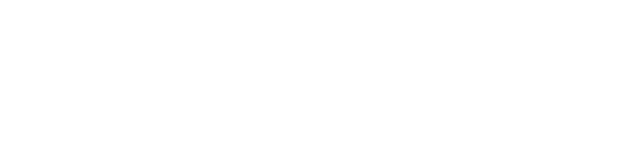
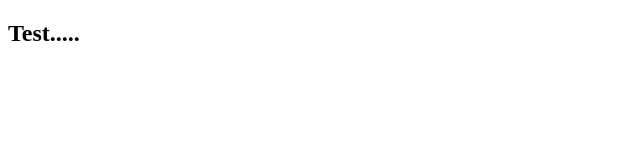
Before and after one commit to archanasn2017/simplecalculator, a plain HTML site: page index.html in a window 1280 px wide. Shown: the full height of the page, 0-640 px from the left. Drawn offline with Linux system fonts and the light colour scheme.

Commit message:
Index.htme file defect fixed

```diff
--- a/index.html
+++ b/index.html
@@ -7,6 +7,7 @@
     <title>Document</title>
 </head>
 <body>
+    <h2>Test.....</h2>
 
 </body>
 </html>
```
